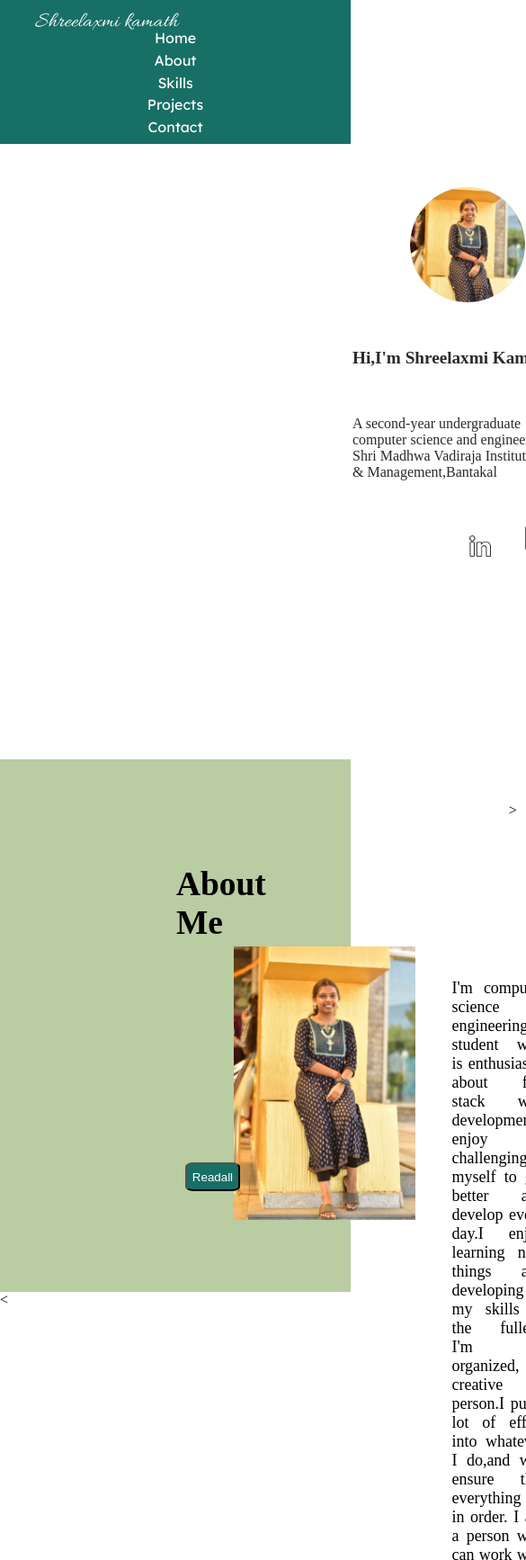
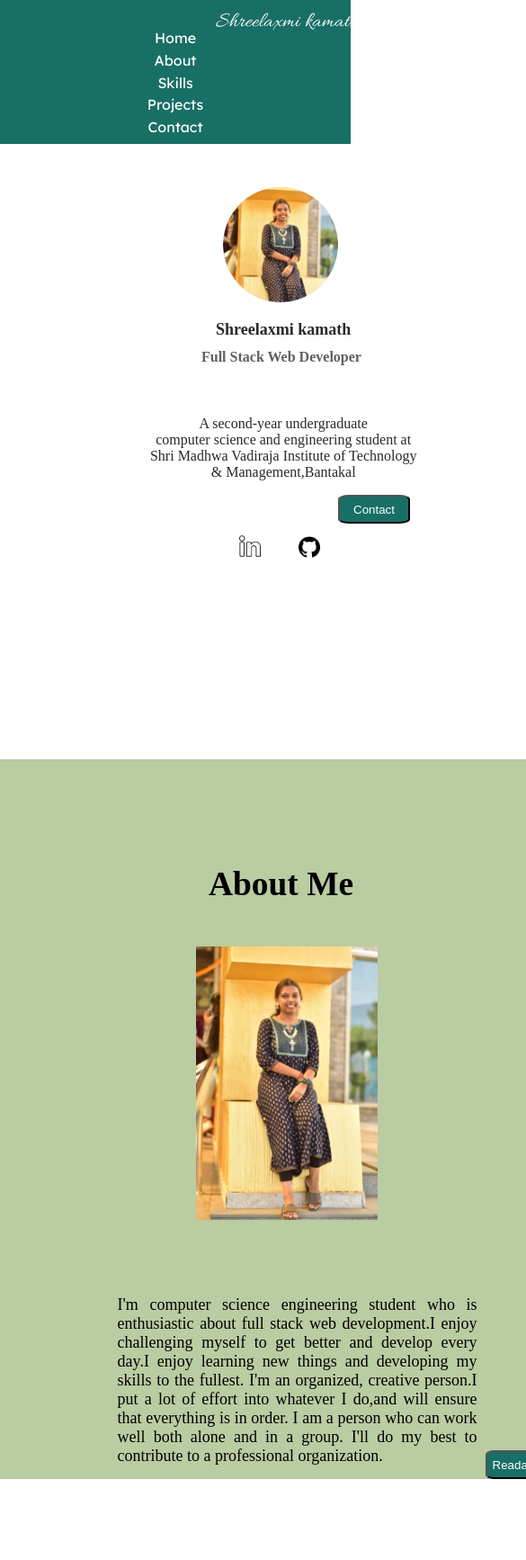
Before and after one commit to shreelaxmikamath/portfolio, a plain HTML site: page index.html in a window 390 px wide. Shown: the top 1734 px of the page at 90% size, 585 px wide, since content can reach past the window. Drawn offline with Linux system fonts and the light colour scheme.

Commit message:
mediaqueryformobilescreen

```diff
--- a/css/readallstyle.css
+++ b/css/readallstyle.css
@@ -6,6 +6,7 @@ body{
     background-position: center;
     background-size: cover;
 }
+/*Introduction page*/
 .intro1{
     position: relative;
     bottom: 2rem;
@@ -47,11 +48,13 @@ top: 6rem;
     border-bottom: 3px solid;
     z-index: 2;
   }
+  /*Education language*/
 .extra{
     height: 30rem;
     font-size:x-large;
     display: flex;
 }
+/*education*/
 .extra1{
     position: relative;
     top:10rem;
@@ -67,6 +70,7 @@ top: 6rem;
     color: white;
     border-radius: .5rem;
 }
+/*Language*/
 .extra2{
     position: relative;
     top:10rem;
@@ -93,3 +97,76 @@ top: 6rem;
     top:8rem;
     left: 3rem;
   }
+  /*media query*/
+  @media(max-width: 1150px) and (min-width:200px){
+    /*intro*/
+    .intro1{
+        width: 0rem;
+    }
+    .name{
+        left: 3rem;
+        height: 10rem;
+    }
+    .image1{
+        width: 10rem;
+        height: 15rem;
+        left: 0;
+        top:20rem;
+    }
+    .img12{
+        height: 5rem;
+        padding-left: 0;
+        position: relative;
+        right: 8rem;
+    }
+    .abtme{
+        right: 23rem;
+        top:37rem;
+        text-align: center;
+        width: 20rem;
+    }
+    .abtme1{
+        width: 0;
+        padding-left: 0%;
+    }
+    .line{
+        width: 15rem;
+    }
+    /*education and language*/
+    .extra1{
+        right: 1.5rem;
+        text-align: center;
+        top:5rem;
+    }
+    .sub12{
+        padding-left: 0%;
+    }
+    .vl{
+        border-left: 0rem;
+        width: 0;
+    }
+    .extra2{
+        padding-left: 0%;
+        left: 4rem;
+        width: 2rem;
+    }
+    .lang1{
+        flex-direction: column;
+        gap: 1rem;
+        width: 8rem;
+    }
+    .lang13{
+        padding-left: 0;
+        text-align: center;
+    }
+    .lang2{
+        height: 0;
+        width: 0;
+    }
+    .extra{
+        flex-direction: column;
+    }
+    .b1{
+        left: 1.5rem;
+    }
+  }
--- a/css/style.css
+++ b/css/style.css
@@ -1,3 +1,4 @@
+/*nav bar*/
 .navbar{
     background-color:#186F65;
     color:white;
@@ -23,7 +24,7 @@
     gap:3rem;
     font-family: 'Lexend', sans-serif;
 }
-
+/*home page*/
 .big{
     background-color:#bacca2;
     width: 40rem;
@@ -36,6 +37,7 @@
     margin-left: 0;
     border: .3rem solid #186F65;
 }
+/*profile*/
 .profileimage{
     border-radius: 50%;
     height: 8rem;
@@ -93,6 +95,7 @@
 .des1{
     font-size:1.2rem;
 }
+/*description*/
 .right1{
     padding: 2rem;
     width:18rem;
@@ -108,6 +111,7 @@
     color: white;
     border-radius: 15%;
 }
+/*About me*/
 .about1{
     display: flex;
 }
--- a/css/utils.css
+++ b/css/utils.css
@@ -14,7 +14,12 @@ body{
     height: 37rem;
     background-color:#bacca2;
 }
-@media(max-width:480px){
+/*media query on mobile screen*/
+@media(max-width: 1150px) and (min-width:200px){
+    body{
+        height: 0;
+    }
+    /*navbar*/
     .navbar{
         display: inline;
         height: 10rem;
@@ -24,7 +29,7 @@ body{
         display: flex;
         flex-wrap: wrap;
         position: absolute;
-        left:10%;
+        left: 15rem;
         top:10px
     }
     .right{
@@ -37,22 +42,18 @@ body{
         flex-shrink: 1;
         justify-content: center;
     }
+    /*intro*/
     .big{
         display: flex;
         flex-direction: column;
         background-color: white;
        border: white;
        width: 0;
+       left:10rem;
     }
     .left1 {
         border: white;
         height: 4rem;
-    }
-    .name{
-        color: white;
-    }
-    .des{
-        color: white;
     }
     .media{
         border: white;
@@ -63,4 +64,57 @@ body{
     .home{
         width: .1pt;
     }
+    .des1{
+        position: relative;
+        top:3rem;
+        left: 1rem;
+        color: white;
+    }
+    .des2{
+        position: relative;
+        right:1.3rem;
+        text-align: center;
+    }
+    .media1{
+        left: 3rem;
+    }
+    .media2{
+
+        left: 5rem;
+    }
+    .b1{
+        top:3rem;
+    }
+    /*about me*/
+    .about{
+        width: 39rem;
+        height: 50rem;
+    }
+    h3{
+        width: 11rem;
+    }
+    .heading{
+        left: 12rem;
+    }
+    .img12{
+        padding: 0%;
+    }
+    .img1{
+        left: .1rem;
+    }
+    .aboutme{
+        top: 35rem;
+        left: 0%;
+        padding-left: 0%;
+        width: 5rem;
+    }
+    .aboutme1{
+        width: 25rem;
+        position: relative;
+        right: 18rem;
+    }
+    .b2{
+        top:47rem;
+        left:1px
+    }
 }
--- a/index.html
+++ b/index.html
@@ -46,15 +46,15 @@
     <section class="about">
     <div class="about1">
      <ul class="heading"><h3><b>About Me</b></h3></ul>
-     <ul><img src="./images/my image.jpg" alt="my picture" class="img1"/></ul>
-    <ul class="aboutme"><p>I'm computer science engineering student who is enthusiastic about full stack web development.I enjoy challenging myself to get better and develop every day.I enjoy learning new things and developing my skills to the fullest. I'm an organized, creative person.I put a lot of effort into whatever I do,and will ensure that everything is in order.  I am a person who can work well both alone and in a group. I'll do my best to contribute to a professional organization.
+     <ul class="img12"><img src="./images/my image.jpg" alt="my picture" class="img1"/></ul>
+    <ul class="aboutme"><p class="aboutme1">I'm computer science engineering student who is enthusiastic about full stack web development.I enjoy challenging myself to get better and develop every day.I enjoy learning new things and developing my skills to the fullest. I'm an organized, creative person.I put a lot of effort into whatever I do,and will ensure that everything is in order.  I am a person who can work well both alone and in a group. I'll do my best to contribute to a professional organization.
     </p></ul>
-    <ul><a href="./readall.html" ><input type="button" value="Readall" class="b2"></a>></ul>
+    <ul><a href="./readall.html" ><input type="button" value="Readall" class="b2"></a></ul>
     </div>
     </section>
     <!--skills-->
     <section class="skills">
-    <
+
     </section>
     <script src="./js/index.js"></script>
 </body>
```
Also changed, not shown: readall.html (+9 -9 lines).
